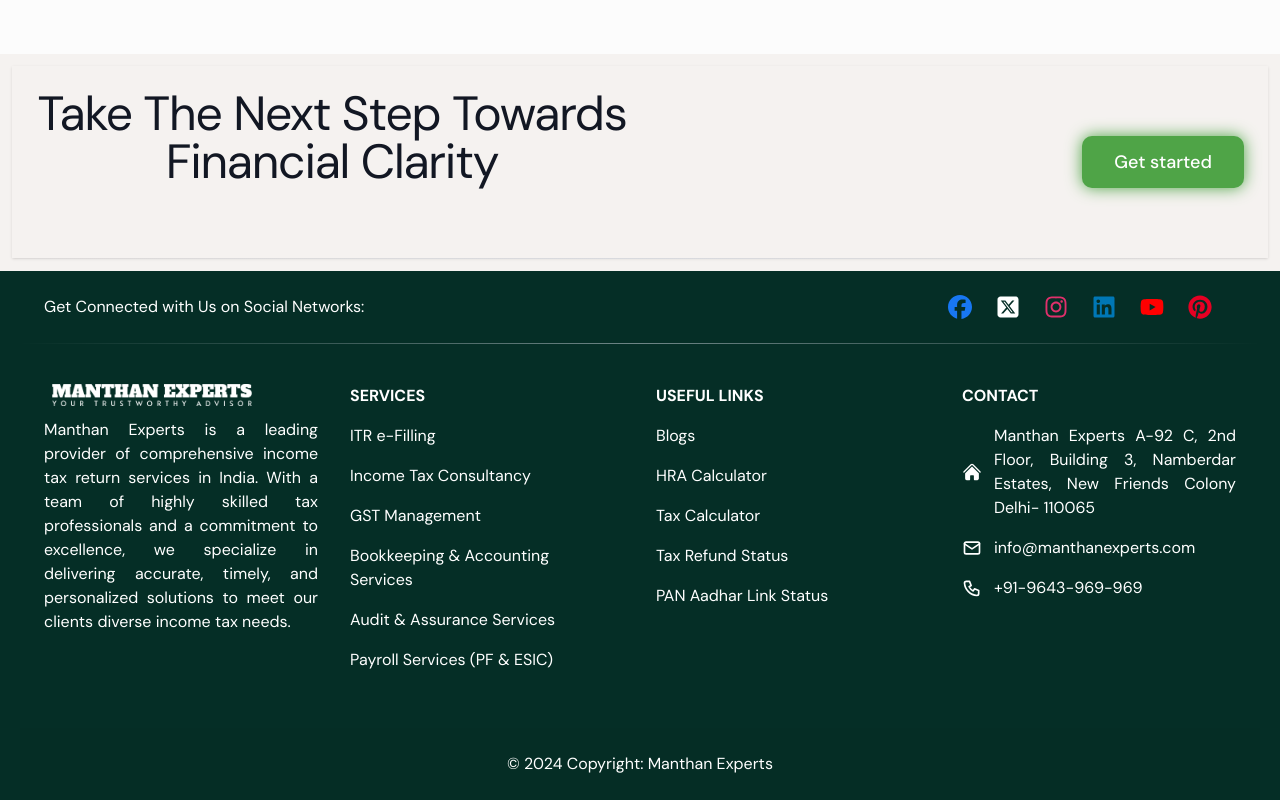
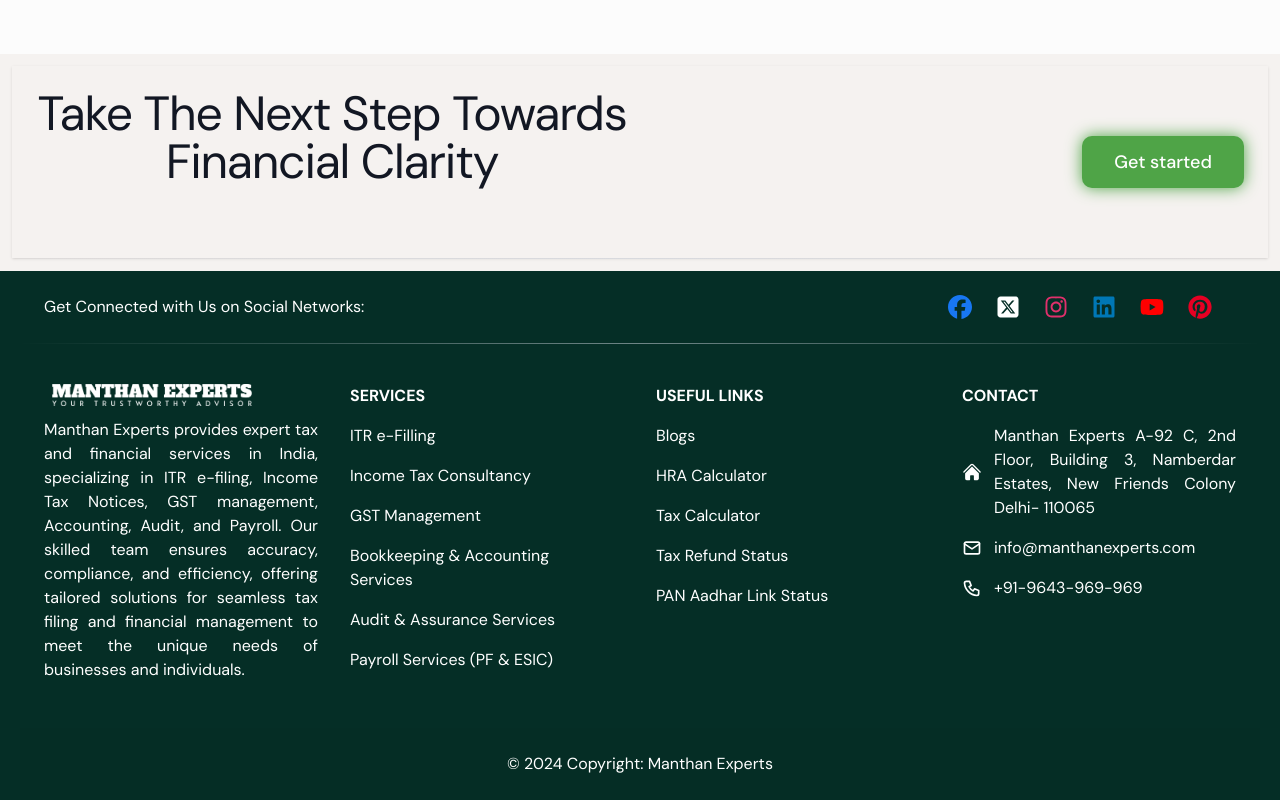
Before and after one commit to ManthanExperts01/manthan, a Next.js app: page / in a window 1280 px wide. Shown: the part 5516-6316 px from the top of the page. Built offline with nearby package versions, Linux system fonts and the light colour scheme; no server answers.

Commit message:
footer about us text change

```diff
--- a/src/components/Footer/index.tsx
+++ b/src/components/Footer/index.tsx
@@ -96,9 +96,10 @@
                   />
                 </div>
                 <p className="text-justify hyphens-none">
-                  Manthan Experts is a leading provider of comprehensive income tax return services in India. With a
-                  team of highly skilled tax professionals and a commitment to excellence, we specialize in delivering
-                  accurate, timely, and personalized solutions to meet our clients diverse income tax needs.
+                  Manthan Experts provides expert tax and financial services in India,
+                  specializing in ITR e-filing, Income Tax Notices, GST management, Accounting, Audit, and Payroll.
+                  Our skilled team ensures accuracy, compliance, and efficiency, offering tailored solutions for
+                  seamless tax filing and financial management to meet the unique needs of businesses and individuals.
                 </p>
               </div>
               <div>
```
Lines whose indentation alone changed are shown as unchanged.
